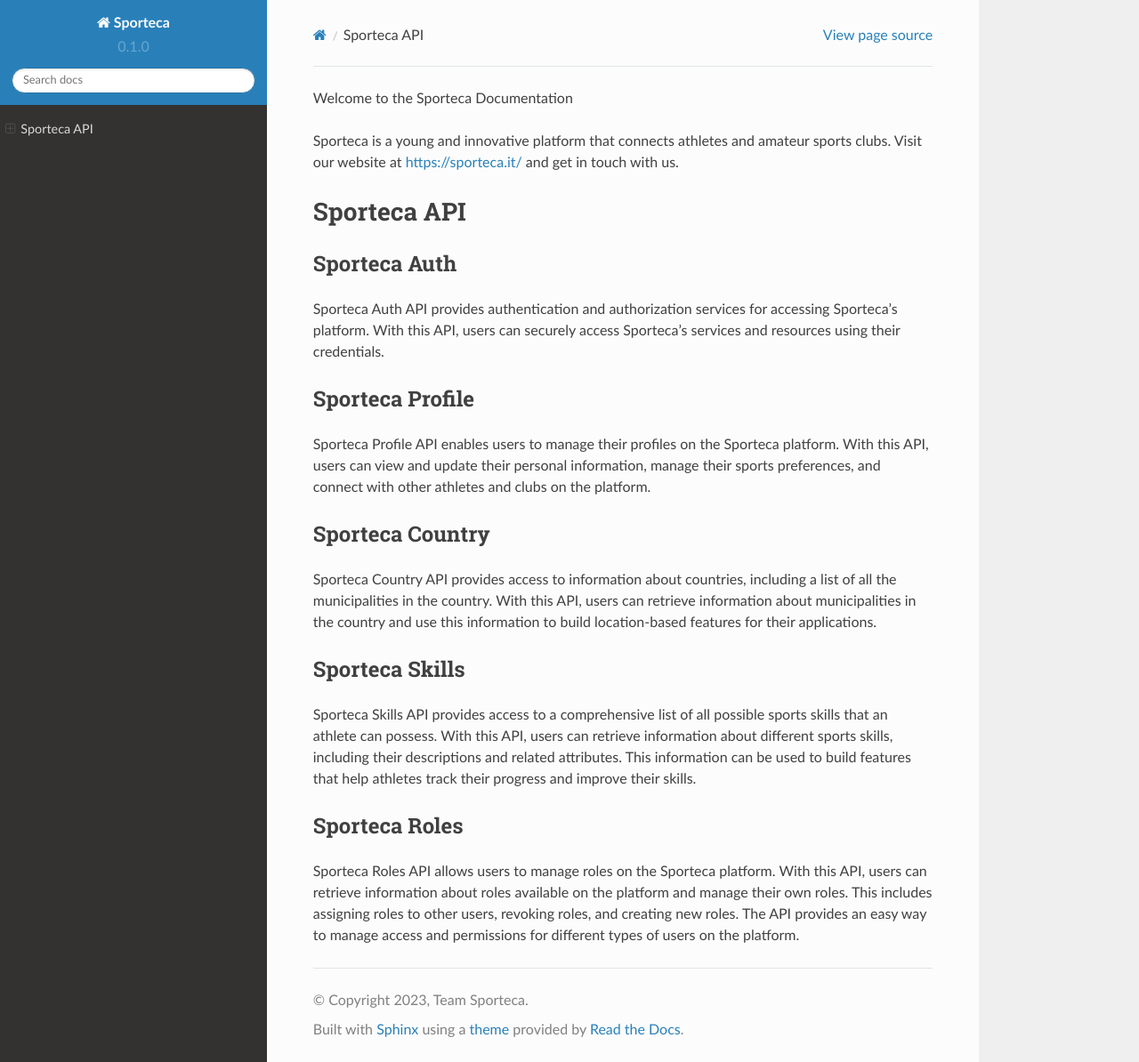
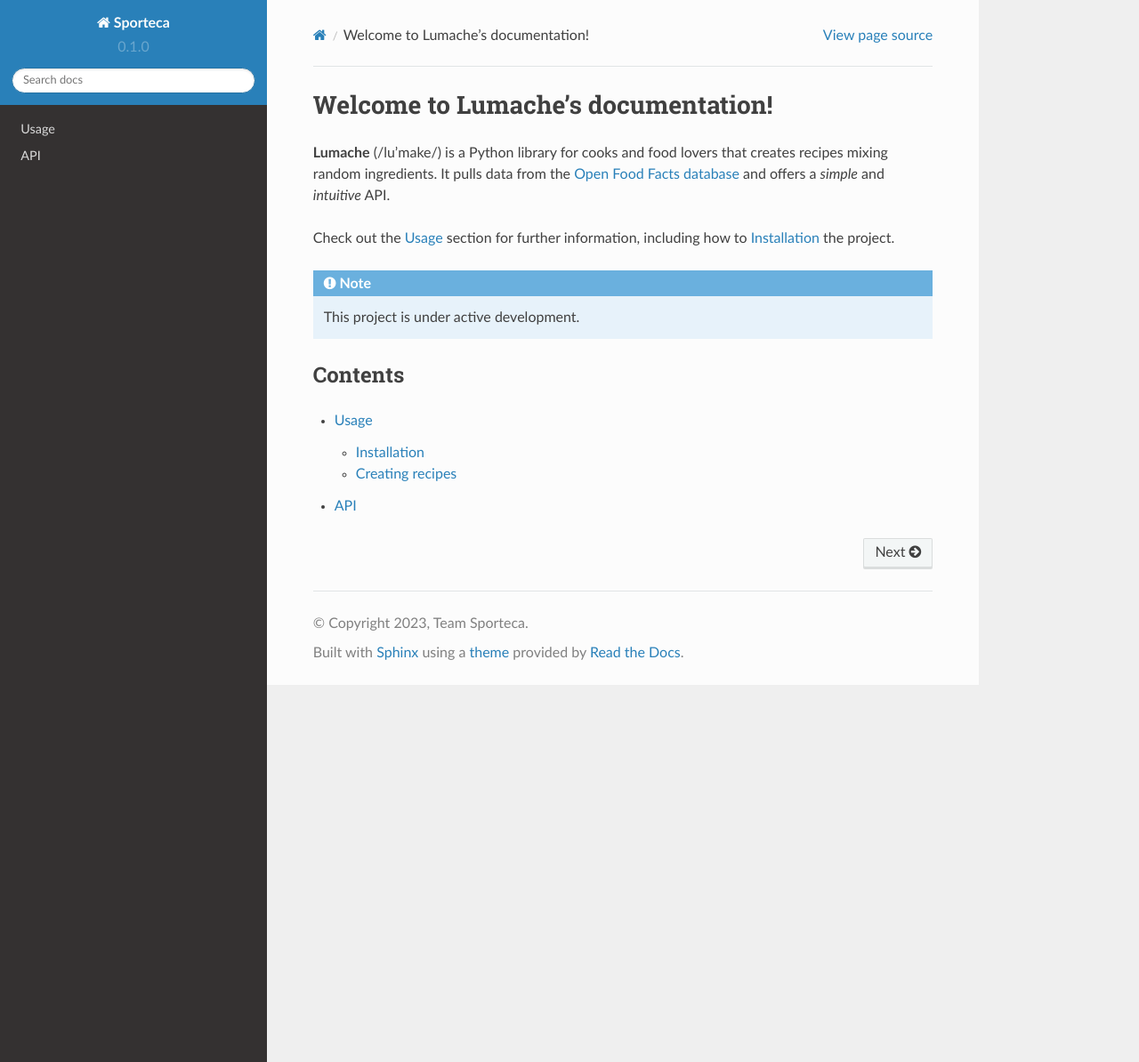
Before and after one commit to sportecadev/sporteca-docs, a Sphinx documentation site: the page built from docs/source/index.rst, in a window 1280 px wide and 1194 px high. Shown: the whole window at 89% size. Built offline with Sphinx 7.4.7 and the Read the Docs theme 2.0.0, drawn with Linux system fonts in a browser that asks for light colours.

Commit message:
Update index.rst

```diff
--- a/docs/source/index.rst
+++ b/docs/source/index.rst
@@ -1,32 +1,22 @@
-Welcome to the Sporteca Documentation
+Welcome to Lumache's documentation!
+===================================
 
-Sporteca is a young and innovative platform that connects athletes and amateur sports clubs. Visit our website at https://sporteca.it/ and get in touch with us.
+**Lumache** (/lu'make/) is a Python library for cooks and food lovers
+that creates recipes mixing random ingredients.
+It pulls data from the `Open Food Facts database <https://world.openfoodfacts.org/>`_
+and offers a *simple* and *intuitive* API.
 
+Check out the :doc:`usage` section for further information, including
+how to :ref:`installation` the project.
 
-Sporteca API
-~~~~~~~~~~~~
+.. note::
 
-Sporteca Auth
--------------
+   This project is under active development.
 
-Sporteca Auth API provides authentication and authorization services for accessing Sporteca's platform. With this API, users can securely access Sporteca's services and resources using their credentials.
+Contents
+--------
 
-Sporteca Profile
-----------------
+.. toctree::
 
-Sporteca Profile API enables users to manage their profiles on the Sporteca platform. With this API, users can view and update their personal information, manage their sports preferences, and connect with other athletes and clubs on the platform.
-
-Sporteca Country
-----------------
-
-Sporteca Country API provides access to information about countries, including a list of all the municipalities in the country. With this API, users can retrieve information about municipalities in the country and use this information to build location-based features for their applications.
-
-Sporteca Skills
----------------
-
-Sporteca Skills API provides access to a comprehensive list of all possible sports skills that an athlete can possess. With this API, users can retrieve information about different sports skills, including their descriptions and related attributes. This information can be used to build features that help athletes track their progress and improve their skills.
-
-Sporteca Roles
---------------
-
-Sporteca Roles API allows users to manage roles on the Sporteca platform. With this API, users can retrieve information about roles available on the platform and manage their own roles. This includes assigning roles to other users, revoking roles, and creating new roles. The API provides an easy way to manage access and permissions for different types of users on the platform.
+   usage
+   api
```
